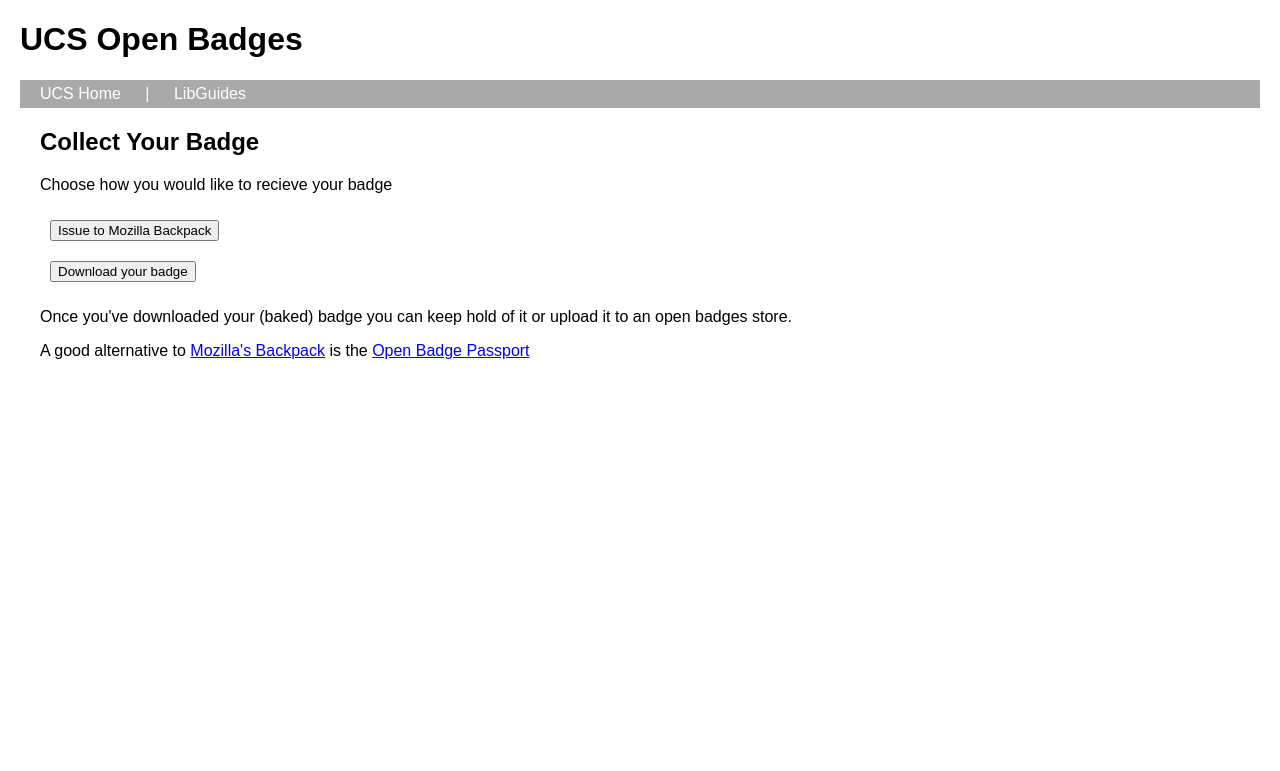
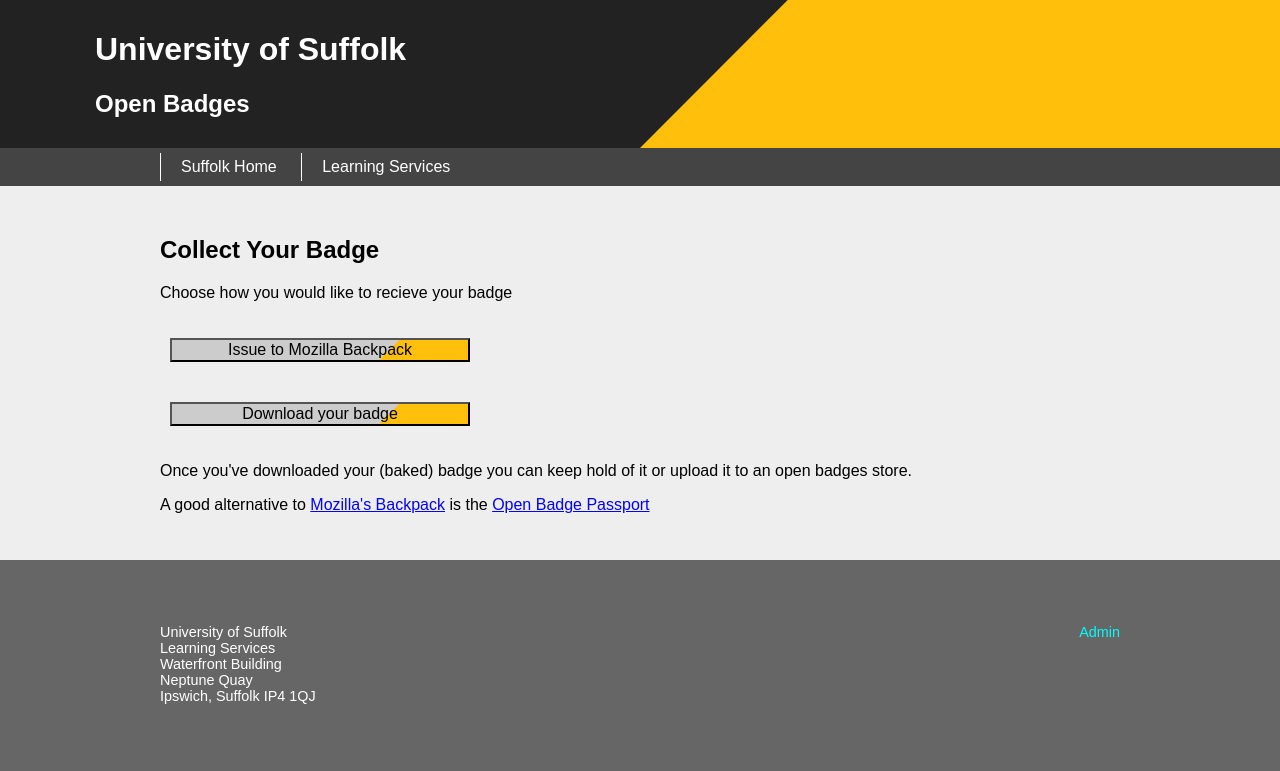
Before and after one commit to M0M0SMS-Edu/OpenBadges-1, a website: page src/web/index.html in a window 1280 px wide. Drawn offline with Linux system fonts and the light colour scheme.

Commit message:
modified styling and added utility to hash passwords and emails in either PBKDF2 or SHA256

```diff
--- a/src/sass/_layout.scss
+++ b/src/sass/_layout.scss
@@ -1,18 +1,25 @@
 body {
-    margin: 0 auto;
-    padding: 0;
+    font-family: Arial,Helvetica,Verdana;
+    margin: 0;
+    background: #666; /* same as footer */
 }
 
-header {
+.full-width {
+    width: 100%;
     margin: 0;
-    padding: 5px 25px;
-    width: 100%;
+}
+
+#top-bar > header {
+    padding: 10px 150px 10px 20px;
+}
+
+#page {
+    padding: 10px 0 30px 0;
 }
 
 main {
-    margin: 5px 0;
-    padding: 5px;
-    width: calc(100% - 10px);
+    margin: 0;
+    padding: 0;
 }
 
 label {
@@ -27,10 +34,6 @@ label, input:not(#password), textarea {
 #badge-selector {
     min-width: 300px;
     display: block;
-    margin-bottom: 10px;
-}
-
-#import-recipients {
     margin-bottom: 10px;
 }
 
@@ -50,20 +53,14 @@ fieldset {
     margin: 0 20px;
 }
 
-
-
-footer {
+#foot-bar > footer {
     clear: both;
-    margin: 10px 0;
-    text-align: center;
+    padding: 30px 20px;
 }
 
 @media only screen and (min-width: 680px) {
-    body {
-        max-width: 660px;
-    }
-
-    header {
-        width: initial;
+    .full-width > * {
+        margin: 0 auto;
+        max-width: 960px;
     }
 }
--- a/src/sass/_style.scss
+++ b/src/sass/_style.scss
@@ -3,16 +3,43 @@ body {
     font-family: $ucs-font;
 }
 
-header {
-    background: lighten($ucs-yellow, 40%);
+#page h2 {
+    text-align: center;
+}
+
+#top-bar {
+    background: #222;
+    color: white;
+    background: #222 url(http://www.ucslearningservices.co.uk/openbadges/triangle.svg) no-repeat bottom right / 50%;
+}
+
+#nav-bar {
+    background: #444;
+}
+
+#nav-bar > nav {
+    padding: 5px 20px;
+    color: white;
+}
+
+nav a {
+    text-decoration: none;
+    color: white;
+}
+
+nav li {
+    display: inline-block;
+    list-style: none;
+    border-left: 1px solid white;
+    padding: 5px 20px;
+}
+
+#page {
+    background: #CCC;
 }
 
 fieldset {
     background: lighten($ucs-grey, 65%)
-}
-
-h1 {
-    color: darken($ucs-green, 15%);
 }
 
 label {
@@ -21,24 +48,30 @@ label {
 
 legend {
     border: 1px solid black;
-    border-radius: 5px;
     background: lighten($ucs-blue, 20%);
     color: black;
+    padding: 3px 6px;
 }
-
-
 
 button, input[type='file'], select {
     font-size: 1.2em;
 }
 
-footer {
-    margin: 0;
-    background: lighten($ucs-grey, 10%);
-    padding: 10px;
+button {
+    background: #CCC url(http://www.ucslearningservices.co.uk/openbadges/triangle.svg) no-repeat bottom right / 30%;
 }
 
-footer * {
-    color: lighten($ucs-blue, 30%);
+#foot-bar > footer {
+    padding: 50px 20px;
+    color: white;
+    font-size: 0.9rem;
+}
+
+footer a {
+    color: cyan;
     text-decoration: none;
 }
+
+.right {
+    float: right;
+}
--- a/src/sass/styles.scss
+++ b/src/sass/styles.scss
@@ -11,6 +11,8 @@ $ucs-grey: hsl(201, 10%, 27%);      // #3D464B
 $ucs-black: hsl(340, 4%, 13%);      // #232021
 
 $error: red;
+
+$suffolk-yellow: #FFBF0B;
 
 /*
  * Define fonts
--- a/src/web/default.css
+++ b/src/web/default.css
@@ -1,11 +1,30 @@
-body, main {
+body {
     font-family: Arial,Helvetica,Verdana;
-    margin: 0 20px;
+    margin: 0;
+    background: #666; /* same as footer */
 }
 
-nav {
-    background: darkgrey;
-    padding: 5px 0;
+.full-width {
+    width: 100%;
+    margin: 0;
+}
+
+#top-bar {
+    background: #222;
+    color: white;
+    background: #222 url(triangle.svg) no-repeat bottom right / 50%;
+}
+
+#top-bar > header {
+    padding: 10px 150px 10px 20px;
+}
+
+#nav-bar {
+    background: #444;
+}
+
+#nav-bar > nav {
+    padding: 5px 20px;
     color: white;
 }
 
@@ -17,9 +36,58 @@ nav a {
 nav li {
     display: inline-block;
     list-style: none;
-    padding: 0 20px;
+    border-left: 1px solid white;
+    padding: 5px 20px;
+}
+
+#page {
+    background: #EEE;
+}
+
+main {
+    margin: 0;
+    padding: 30px 20px;
+}
+
+main a {
+    color: blue;
+}
+
+#foot-bar {
+    background: #666;
+}
+
+#foot-bar > footer {
+    padding: 50px 20px;
+    color: white;
+    font-size: 0.9rem;
+}
+
+footer a {
+    color: cyan;
+    text-decoration: none;
 }
 
 button {
-    margin: 10px;
+    width: 100%;
+    font-size: 1.3rem;
+    margin: 20px 0px;
+    background: #CCC url(triangle.svg) no-repeat bottom right / 30%;
 }
+
+.right {
+    float: right;
+}
+
+@media only screen and (min-width: 600px) {
+    .full-width > * {
+        margin: 0 auto;
+        max-width: 960px;
+    }
+
+    button {
+        width: 300px;
+        font-size: 1.0rem;
+        margin: 20px 30px 20px 10px;
+    }
+}
--- a/src/web/index.html
+++ b/src/web/index.html
@@ -3,20 +3,31 @@
 
 <head>
     <meta charset="UTF-8">
-    <title>UCS Open Badges</title>
+    <meta name="viewport" content="width=device-width, initial-scale=1.0">
+    <title>University of Suffolk | Open Badges</title>
     <!--<script src="https://ajax.googleapis.com/ajax/libs/jquery/2.2.2/jquery.min.js"></script>-->
     <script src="https://beta.openbadges.org/issuer.js"></script>
     <script src="openbadges.js"></script>
     <link rel="stylesheet" href="default.css">
-
+    <title>University of Suffolk | Open Badges</title>
 </head>
 
 <body>
-    <h1>UCS Open Badges</h1>
+    <div id="top-bar" class="full-width">
+        <header>
+            <hgroup>
+                <h1>University of Suffolk</h1>
+                <h2>Open Badges</h2>
+            </hgroup>
+        </header>
+    </div>
+    <div id="nav-bar" class="full-width">
         <nav>
-        <li><a href="http://www.ucs.ac.uk">UCS Home</a></li>&nbsp|
-        <li><a href="http://libguides.ucs.ac.uk"> LibGuides</a></li>
+            <li><a href="http://www.ucs.ac.uk">Suffolk Home</a></li>
+            <li><a href="http://libguides.ucs.ac.uk"> Learning Services</a></li>
         </nav>
+    </div>
+    <div id="page" class="full-width">
         <main>
             <h2>Collect Your Badge</h2>
             <p>Choose how you would like to recieve your badge</p>
@@ -26,11 +37,27 @@
                 title="Uses the Baker REST API">Download your badge</button>
             <br>
             <p>Once you've downloaded your (baked) badge you can keep hold of it or upload it to an open badges store.</p>
-        <p>A good alternative to <a href="https://beta.openbadges.org/backpack/login">Mozilla's Backpack</a> is the
-            <a href="https://openbadgepassport.com/en/badges/upload">Open Badge Passport</a>
+            <p>A good alternative to <a href="https://beta.openbadges.org/backpack/login" target="_blank">Mozilla's Backpack</a> is the
+                <a href="https://openbadgepassport.com/" target="_blank">Open Badge Passport</a>
             </p>
         </main>
-
+    </div>
+    <div id="foot-bar" class="full-width">
+        <footer>
+            <p class="right">
+                <a href="https://script.google.com/macros/s/AKfycbwhWomQjaALphGQ1JeSQhfO0VsaZxYBRl-xnEWp328wB4wFlg_T/exec">
+                    Admin
+                </a>
+            </p>
+            <p>
+                University of Suffolk<br>
+                Learning Services<br>
+                Waterfront Building<br>
+                Neptune Quay<br>
+                Ipswich, Suffolk IP4 1QJ<br>
+            </p>
+        </footer>
+    </div>
 </body>
 
 </html>
```
Also changed, not shown: src/base.html (+34 -8 lines), src/sass/_form.scss (+10 -0 lines), src/web/hash.html (added, +39 -0 lines), src/web/pbkdf2.js (added, +19 -0 lines), src/web/sha256.js (added, +16 -0 lines), README.md, build/ui.html, src/triangle.svg (added), src/web/README.md, src/web/triangle.svg (added), 3 other files. Lines whose indentation alone changed are shown as unchanged.
